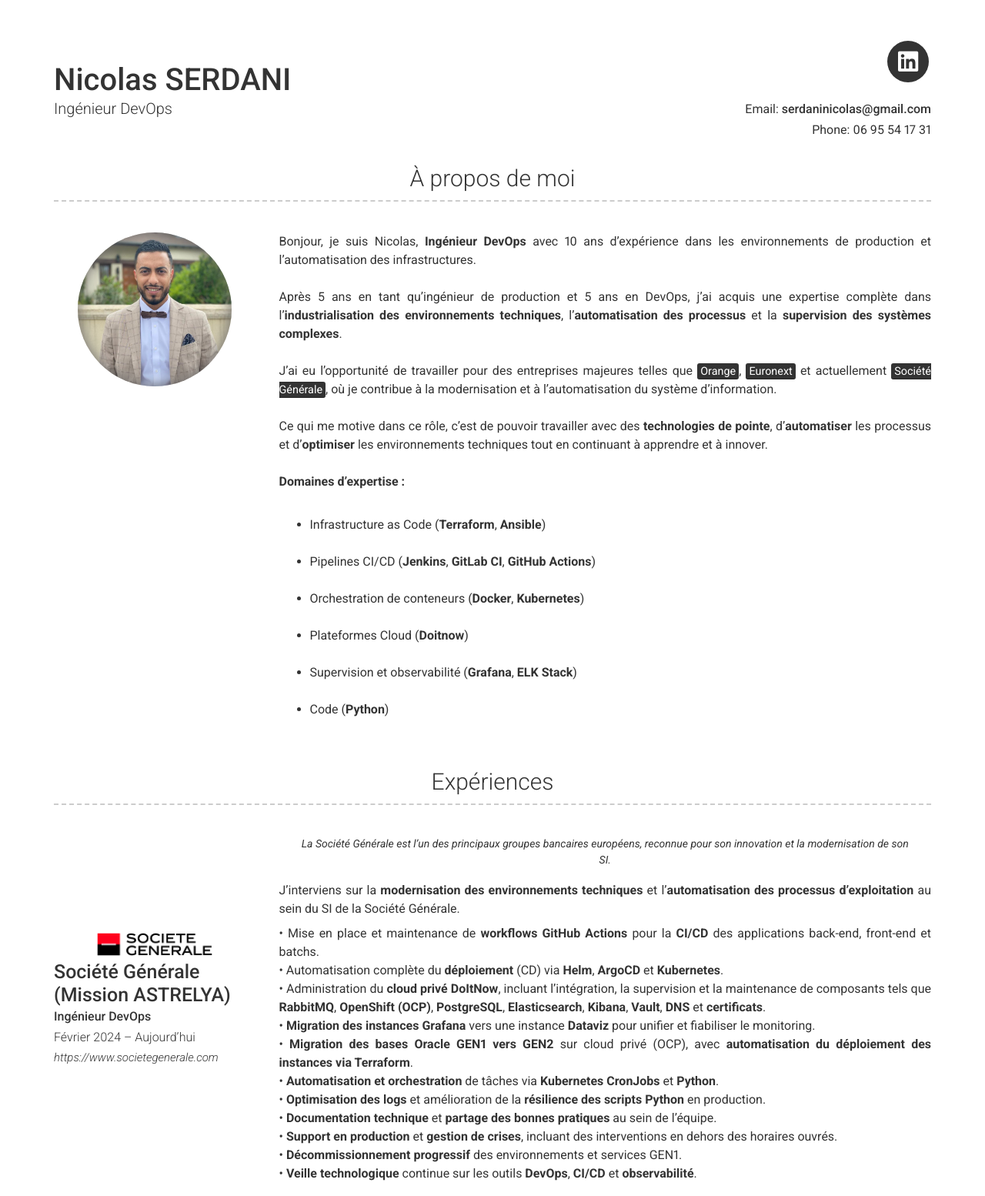
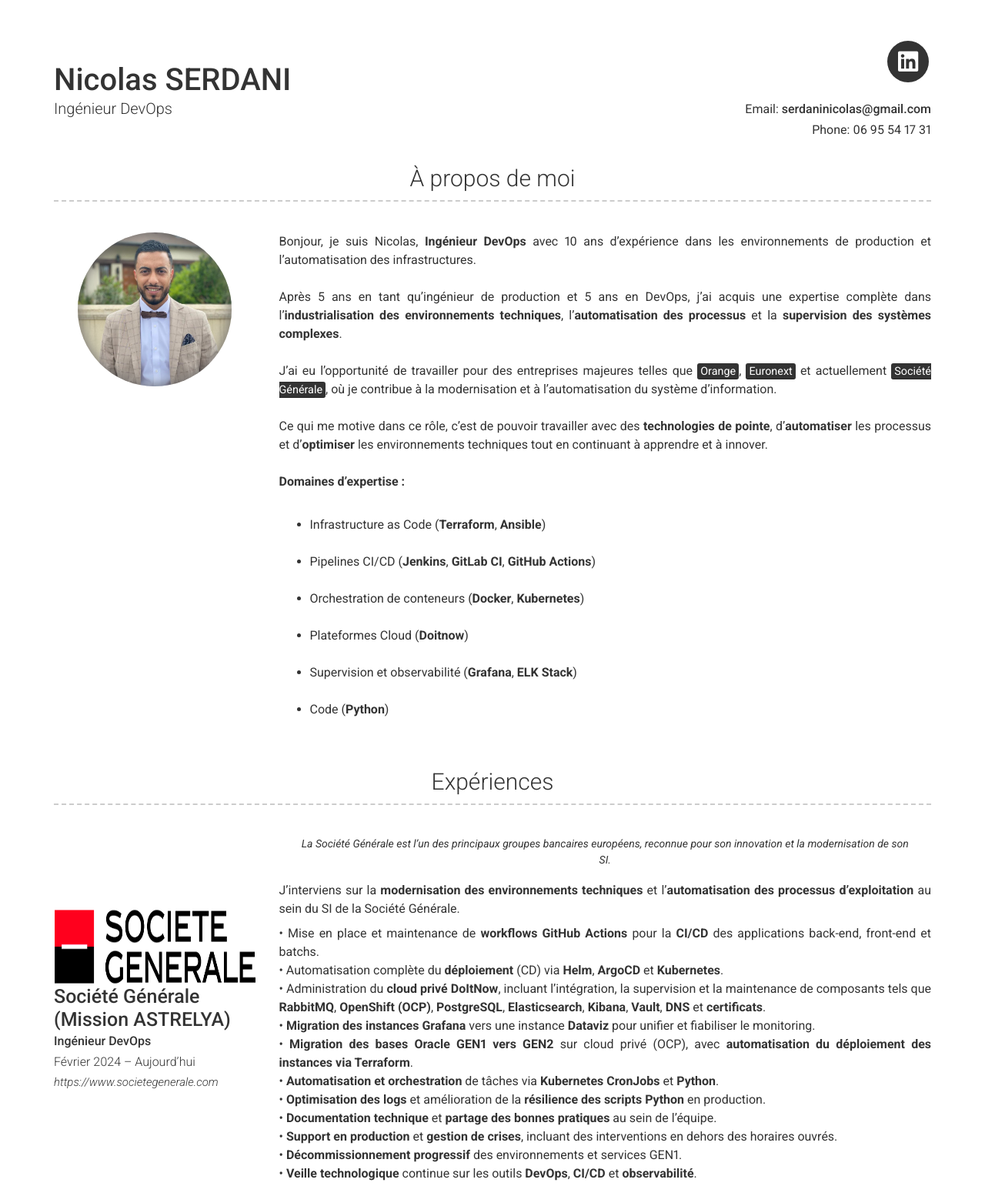
Before and after one commit to SERDANI/serdaninicolas.github.io, a Jekyll site: the page built from index.md, in a window 1280 px wide. Shown: the top 1554 px of the page at 77% size. Built offline with Jekyll 4.4.1, drawn with Linux system fonts in a browser that asks for light colours; nearby versions of some CDN libraries; grey boxes are pictures that could not be loaded.

Commit message:
Update _config.yml

```diff
--- a/_config.yml
+++ b/_config.yml
@@ -45,7 +45,7 @@ content:
     layout: list
     content:
       - layout: left
-        title: '<div style="text-align:center; margin-bottom:6px;"><img src="images/logo_sg.png" height="100" style="max-width:150px; height:auto;"></div>Société Générale (Mission ASTRELYA)'
+        title: '<img src="images/logo_sg.png" height="100"><br>Société Générale (Mission ASTRELYA)'
         sub_title: Ingénieur DevOps
         caption: Février 2024 – Aujourd’hui
         link: https://www.societegenerale.com
@@ -67,7 +67,7 @@ content:
           • **Veille technologique** continue sur les outils **DevOps**, **CI/CD** et **observabilité**.
 
       - layout: left
-        title: '<div style="text-align:center; margin-bottom:6px;"><img src="images/logo_sg.euronext" height="100" style="max-width:150px; height:auto;"></div>Euronext (Mission ASTRELYA)'
+        title: '<img src="images/logo_euronext.png" height="100"><br>Euronext (Mission ASTRELYA)'
         sub_title: Ingénieur DevOps
         caption: Octobre 2021 – Février 2024
         link: https://www.euronext.com
@@ -85,7 +85,7 @@ content:
           • Développement de **scripts Python** pour l’automatisation.
 
       - layout: left
-        title: '<div style="text-align:center; margin-bottom:6px;"><img src="images/logo_orange.png" height="100" style="max-width:150px; height:auto;"></div>Orange (Mission UMANIS)'
+        title: '<img src="images/logo_orange.png" height="100"><br>Orange (Mission UMANIS)'
         sub_title: DevOps Engineer
         caption: Mai 2020 – Octobre 2021
         link: https://www.orange.com
@@ -105,7 +105,7 @@ content:
           • **Veille technologique** et autoformation continue.
 
       - layout: left
-        title: '<div style="text-align:center; margin-bottom:6px;"><img src="images/logo_bnp.png" height="100" style="max-width:150px; height:auto;"></div>BNP Paribas (Mission UMANIS)'
+        title: '<img src="images/logo_bnp.png" height="100"><br>BNP Paribas (Mission UMANIS)'
         sub_title: Ingénieur de production informatique
         caption: Décembre 2017 – Mai 2020
         link: https://group.bnpparibas
@@ -124,7 +124,7 @@ content:
           • Formation et accompagnement des nouveaux arrivants.
 
       - layout: left
-        title: '<div style="text-align:center; margin-bottom:6px;"><img src="images/logo_bnp.png" height="100" style="max-width:150px; height:auto;"></div> BNP Paribas (Mission UMANIS)'
+        title: '<img src="images/logo_bnp.png" height="100"><br>BNP Paribas (Mission UMANIS)'
         sub_title: Analyste d’exploitation (alternance)
         caption: Janvier 2015 – Décembre 2017
         link: https://group.bnpparibas
@@ -141,7 +141,7 @@ content:
           • Rédaction de **documentation opérationnelle**.
 
       - layout: left
-        title: '<div style="text-align:center; margin-bottom:6px;"><img src="images/logo_bnp.png" height="100" style="max-width:150px; height:auto;"></div> BNP Paribas'
+        title: '<img src="images/logo_bnp.png" height="100"><br>BNP Paribas'
         sub_title: Technicien de support (stage)
         caption: Avril 2014 – Juin 2014
         link: https://group.bnpparibas
```
